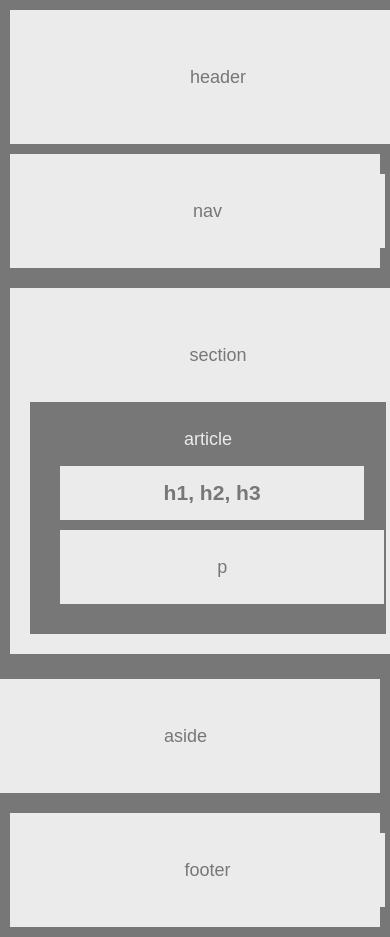
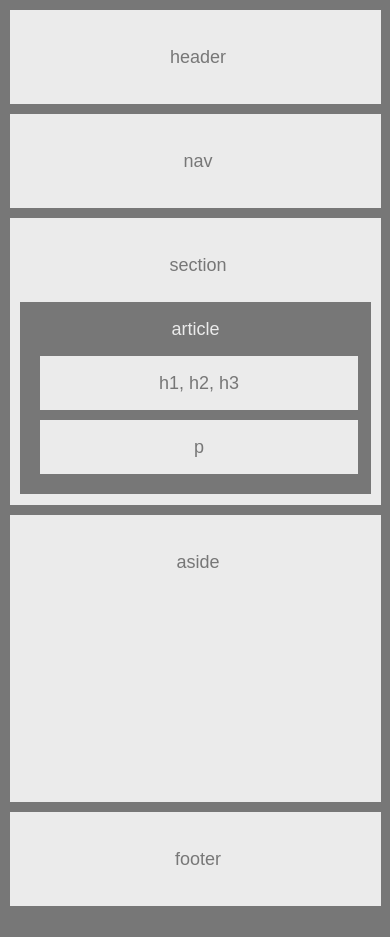
Before and after one commit to kelseytobin/Responsive-Portfolio, a plain HTML site: page index.html in a window 390 px wide. After the commit the page ends 916 px from the top, so only its background shows below. Drawn offline with Linux system fonts and the light colour scheme.

Commit message:
version update

```diff
--- a/index.html
+++ b/index.html
@@ -5,10 +5,12 @@
   <meta charset="UTF-8">
   <meta name="viewport" content="width=device-width, initial-scale=1.0">
   <title>HomeWork Unit 1</title>
+  <link rel="stylesheet" type="text/css" href="reset.css">
   <link rel="stylesheet" type="text/css" href="style.css">
 </head>
 
 <body>
+
 
   <header>
     <p>header</p>
@@ -17,6 +19,7 @@
   <nav>
     <p>nav</p>
   </nav>
+
 
   <section>
     <heading>
--- a/style.css
+++ b/style.css
@@ -57,71 +57,74 @@ p {
 }
 
 /* Media Queries */
-
 @media screen and (max-width: 980px) {
   body {
-    width: 100%;
-    height: auto;
+   width: 100%;
   }
 
+  header,
+  nav,
+  section,
+  aside,
+  article,
+  footer {
+   float: none;
+  }
 
   section,
-  p,
+  aside,
   header,
-  article {
-    height: auto;
-    width: 90%;
-    padding: 20px;
-  }
-
- aside {
-    height: auto;
-    width: 100%;
-    margin-top: 15px;
+  footer,
+  nav{
+   clear:both;
+   width:90%;
   }
 }
 
 @media screen and (max-width: 768px) {
-  body{
-    width: 100%;
-    height: auto;
+  body {
+   width: 100%;
+  }
+
+  header,
+  nav,
+  section,
+  aside,
+  article,
+  footer {
+   float: none;
   }
 
   section,
-  p,
+  aside,
   header,
-  article {
-    height: auto;
-    width: 90%;
-    padding: 20px;
+  footer,
+  nav{
+   clear:both;
+   width:90%;
   }
-
- aside {
-    height: auto;
-    width: 100%;
-    margin-top: 15px;
-  }
-
 }
 
 @media screen and (max-width: 640px) {
   body {
-    width: 100%;
-    height: auto;
+   width: 100%;
+  }
+
+  header,
+  nav,
+  section,
+  aside,
+  article,
+  footer {
+   float: none;
   }
 
   section,
-  p,
+  aside,
   header,
-  article {
-    height: auto;
-    width: 90%;
-    padding: 20px;
-  }
-
- aside {
-    height: auto;
-    width: 100%;
-    margin-top: 15px;
+  footer,
+  nav{
+   clear:both;
+   width:90%;
   }
 }
```
